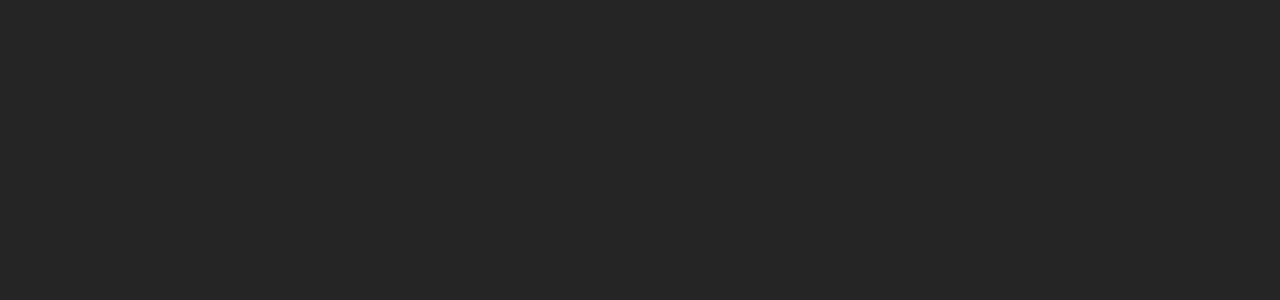
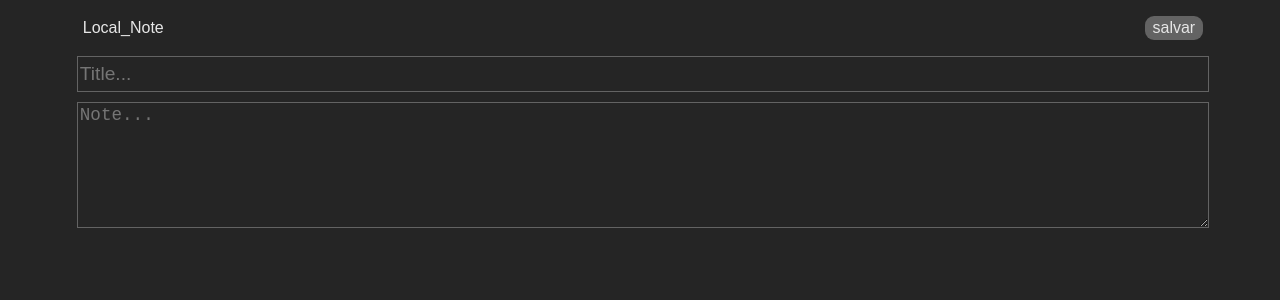
Before and after one commit to rodriguesnich/Local_Note, a React (Create React App) app: page /create in a window 1280 px wide. Shown: the top 300 px of the page. Built offline with nearby package versions, Linux system fonts and the light colour scheme.

Commit message:
:rocket: links fix

```diff
--- a/package.json
+++ b/package.json
@@ -19,7 +19,7 @@
     "test": "react-scripts test",
     "eject": "react-scripts eject",
     "predeploy": "npm run build",
-    "deploy": "gh-pages -d dist"
+    "deploy": "gh-pages -d build"
   },
   "eslintConfig": {
     "extends": [
--- a/src/App.js
+++ b/src/App.js
@@ -1,5 +1,5 @@
 import React from "react";
-import { BrowserRouter as Link } from "react-router-dom";
+import { Link } from "react-router-dom";
 
 import "./css/base/base.css";
 import "./css/App.css";
@@ -39,9 +39,9 @@ class App extends React.Component {
       <div className="App">
         <Header url="over" search={true} />
         <main className="body App-body container">{notes}</main>
-        <Link to="/Local_Note/create">
-          <button className="button-add">+</button>
-        </Link>
+        <button className="button-add">
+          <Link to="/create">+</Link>
+        </button>
       </div>
     );
   }
--- a/src/components/Header/index.js
+++ b/src/components/Header/index.js
@@ -1,6 +1,6 @@
 // import "./css/base.css"
 import "./style.css";
-import { BrowserRouter as Link } from "react-router-dom";
+import { Link } from "react-router-dom";
 
 function Header(props) {
   let button;
@@ -9,7 +9,7 @@ function Header(props) {
   } else {
     button = (
       <button className="editButton">
-        <Link to={`/Local_Note/${props.url}/${props.index}`}>{props.name}</Link>
+        <Link to={`/${props.url}/${props.index}`}>{props.name}</Link>
       </button>
     );
   }
--- a/src/components/Note/index.js
+++ b/src/components/Note/index.js
@@ -1,11 +1,11 @@
-import { BrowserRouter as Link } from "react-router-dom";
+import { Link } from "react-router-dom";
 
 import "./style.css";
 
 function Note(props) {
   return (
     <div className="Note">
-      <Link to={`/Local_Note/over/${props.index}`}>
+      <Link to={`/over/${props.index}`}>
         <section className="note">
           <h1>{props.title}</h1>
           <br />
--- a/src/index.js
+++ b/src/index.js
@@ -9,17 +9,16 @@ import { BrowserRouter as Router, Switch, Route } from "react-router-dom";
 
 ReactDOM.render(
   <React.StrictMode>
-    {/* <App />
-    <OverView /> */}
+
     <Router>
       <Switch>
-        <Route path="/Local_Note/over">
+        <Route path="/over">
           <OverView />
         </Route>
-        <Route path="/Local_Note/create">
+        <Route path="/create">
           <Create />
         </Route>
-        <Route path="/Local_Note/">
+        <Route path="/Local_Note">
           <App />
         </Route>
       </Switch>
```
Also changed, not shown: 13 other files (tests, documents, lock files or other folders).
